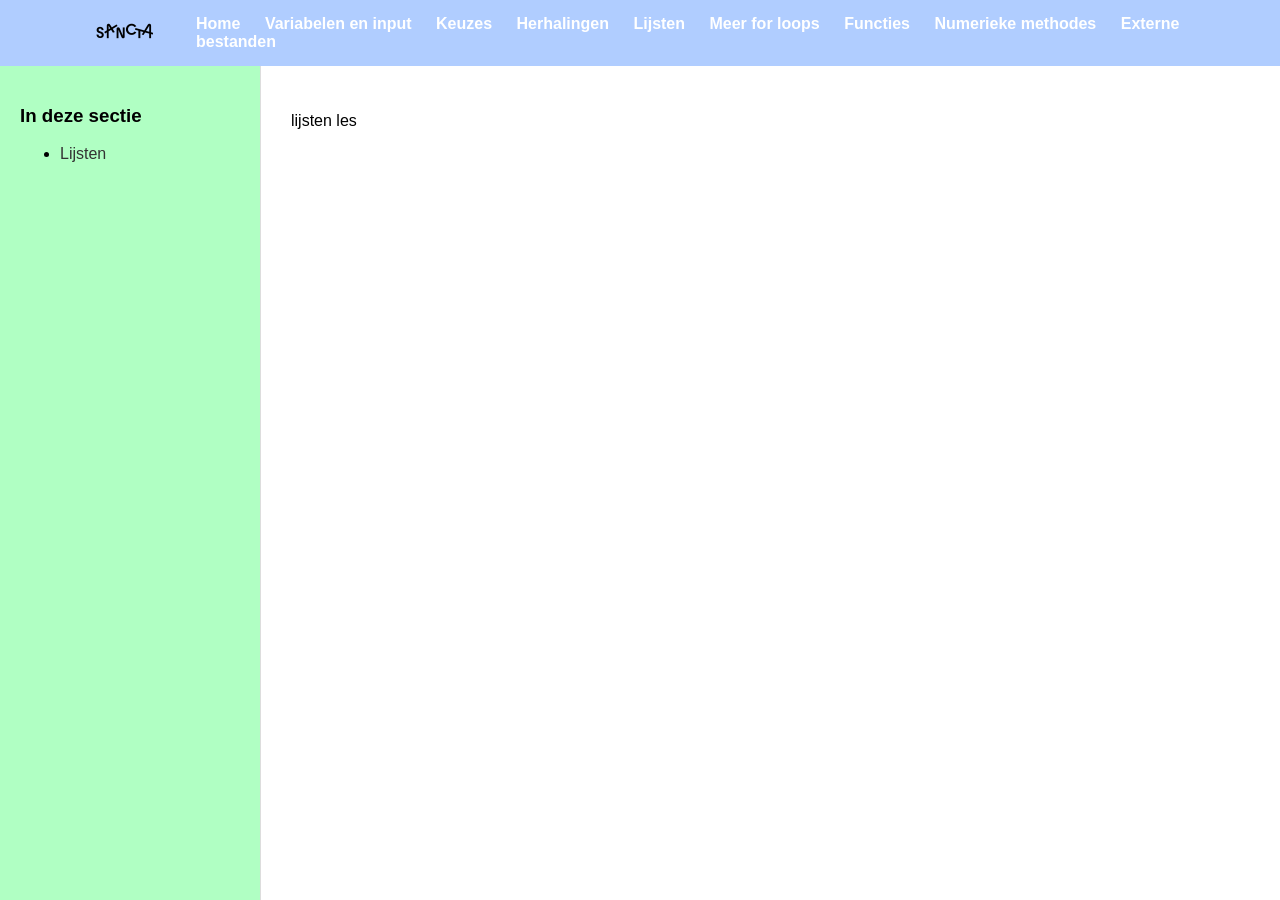
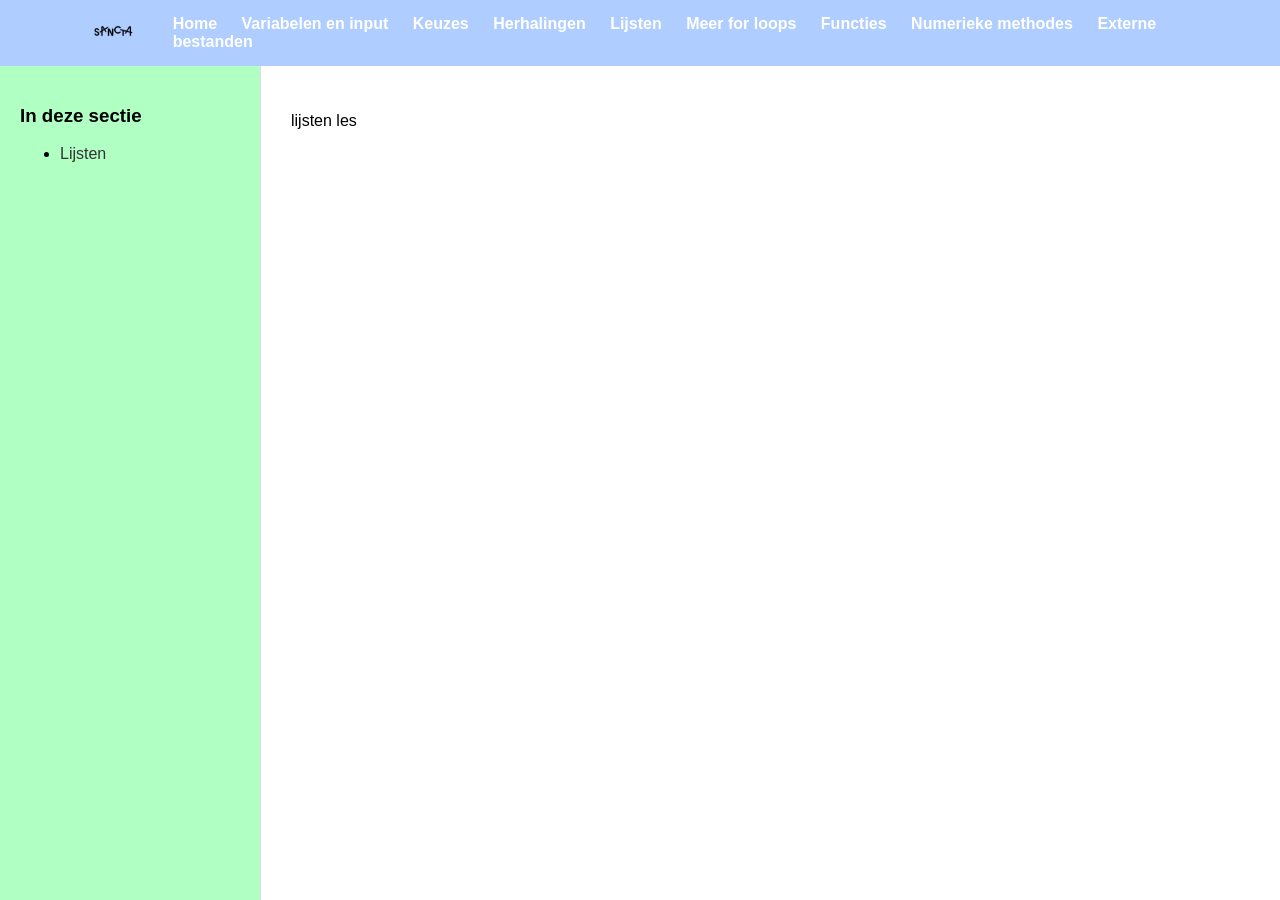
Before and after one commit to milanvandeput/milanvandeput.github.io, a Jekyll site: the page built from Lijsten/index.md, in a window 1280 px wide. Built offline with Jekyll 4.4.1, drawn with Linux system fonts in a browser that asks for light colours.

Commit message:
Update syntax.css

```diff
--- a/assets/css/syntax.css
+++ b/assets/css/syntax.css
@@ -61,6 +61,6 @@ nav.topbar {
 }
 
 .brand-logo {
-    height: 24px;   /* maak kleiner: bv. 20px, 24px, 28px */
+    height: 16px;   /* maak kleiner: bv. 20px, 24px, 28px */
     width: auto;
 }
```
